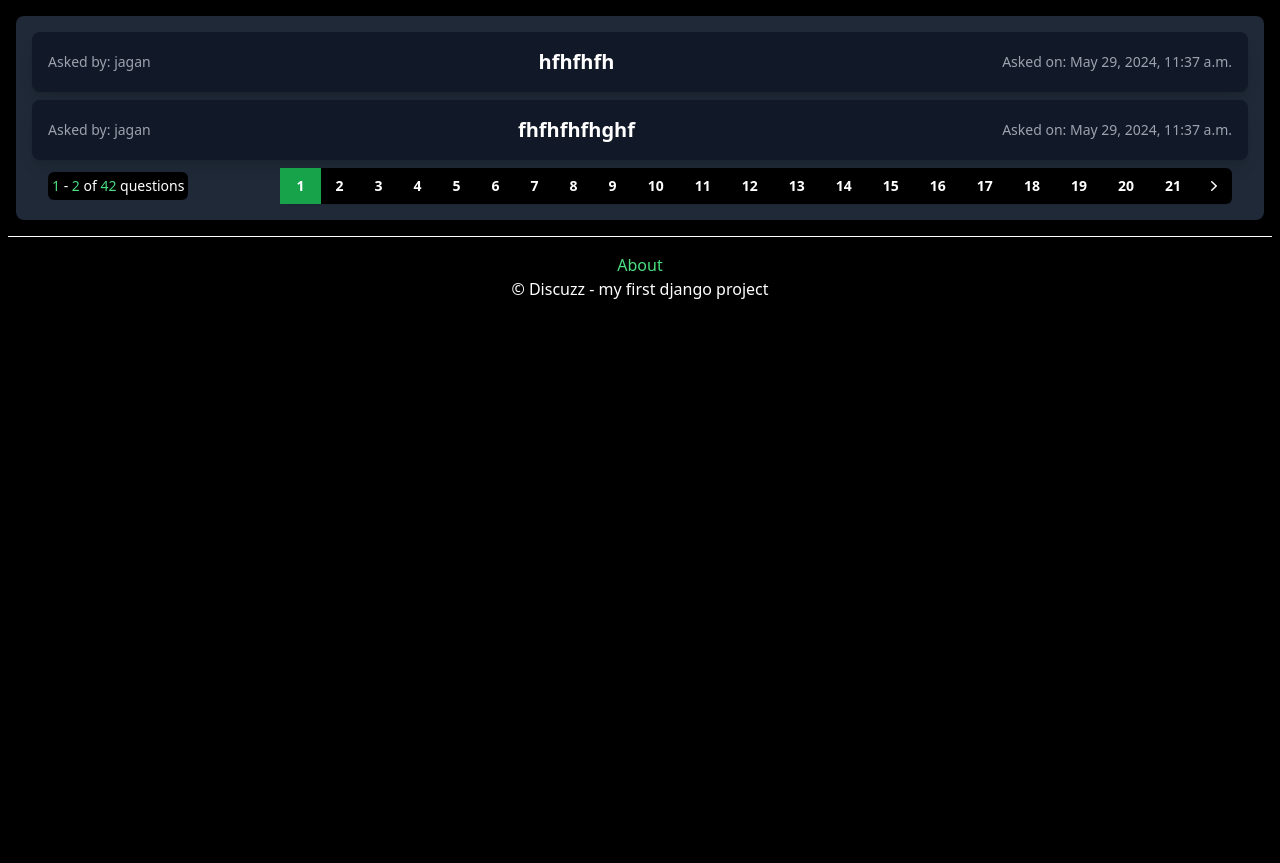
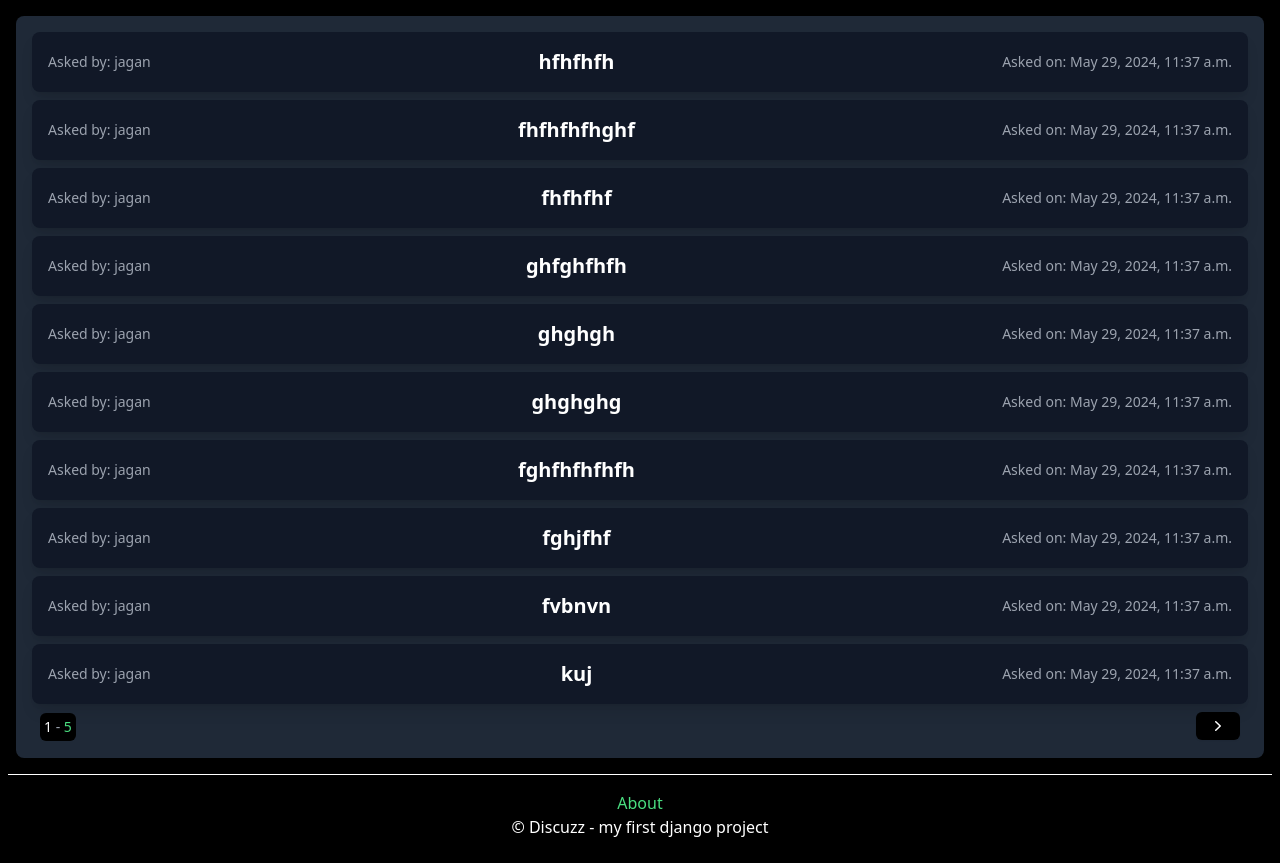
Before and after one commit to Jackgunnn/Discuzz, a Django app: page / in a window 1280 px wide. Shown: the part 57-920 px from the top of the page. Before the commit the page ends 356 px from the top, so only its background shows below. Run offline with Django 5.2, Linux system fonts and the light colour scheme; data comes from the database, SQL or seed files in the repository; both versions use the stored data as it was after the commit; some libraries are stand-ins or nearby versions.

Commit message:
added few changes - ui tweaks

```diff
--- a/templates/homepage_with_pagination.html
+++ b/templates/homepage_with_pagination.html
@@ -18,7 +18,7 @@
             {% endfor %}
 
             <!-- Pagination -->
-            <div class="flex items-center justify-between px-4 ">
+            <div class="flex items-center justify-between px-2 ">
             <div class="flex flex-1 justify-between sm:hidden">
                 {% if page_obj.has_previous %}
                     <a href="?page={{ page_obj.previous_page_number }}" class="bg-green-600 hover:bg-green-400 text-white font-bold py-1 px-2 border-b-4 border-green-700 hover:border-green-500 rounded">Previous</a>
@@ -29,19 +29,16 @@
             </div>
             <div class="hidden sm:flex sm:flex-1 sm:items-center sm:justify-between">
                 <div class="bg-black p-1 rounded-md">
-                    <p class="text-sm text-white">
-                        <span class="font-medium text-green-400">{{ page_obj.start_index }}</span>
+                    <p class="text-sm text-gray-400">
+                        <span class="font-medium text-white ">{{ page_obj.number }}</span>
                         -
-                        <span class="font-medium text-green-400">{{ page_obj.end_index }}</span>
-                        of
-                        <span class="font-medium text-green-400">{{ page_obj.paginator.count }}</span>
-                        questions
+                        <span class="font-medium text-green-400">{{ page_obj.paginator.num_pages }}</span>
                     </p>
                 </div>
                 <div>
                     <nav class="isolate inline-flex -space-x-px rounded-md bg-black shadow-sm" aria-label="Pagination">
                         {% if page_obj.has_previous %}
-                            <a href="?page={{ page_obj.previous_page_number }}" class="relative inline-flex items-center rounded-l-md px-2 py-2 text-white hover:bg-green-400">
+                            <a href="?page={{ page_obj.previous_page_number }}" class="relative inline-flex items-center rounded-l-md px-3 py-1 text-white hover:bg-green-400">
                                 <span class="sr-only">Previous</span>
                                 <svg class="h-5 w-5" viewBox="0 0 20 20" fill="currentColor" aria-hidden="true">
                                     <path fill-rule="evenodd" d="M12.79 5.23a.75.75 0 01-.02 1.06L8.832 10l3.938 3.71a.75.75 0 11-1.04 1.08l-4.5-4.25a.75.75 0 010-1.08l4.5-4.25a.75.75 0 011.06.02z" clip-rule="evenodd" />
@@ -49,16 +46,16 @@
                             </a>
                         {% endif %}
 
-                        {% for num in page_obj.paginator.page_range %}
-                            {% if page_obj.number == num %}
-                                <a href="?page={{ num }}" aria-current="page" class="relative z-10 inline-flex items-center bg-green-600 px-4 py-2 text-sm font-semibold text-white focus:z-20">{{ num }}</a>
-                            {% else %}
-                                <a href="?page={{ num }}" class="relative inline-flex items-center px-4 py-2 text-sm font-semibold text-white hover:bg-green-400 ">{{ num }}</a>
-                            {% endif %}
-                        {% endfor %}
+{#                        {% for num in page_obj.paginator.page_range %}#}
+{#                            {% if page_obj.number == num %}#}
+{#                                <a href="?page={{ num }}" aria-current="page" class="relative inline-flex items-center bg-green-600 px-3 py-1 text-sm font-semibold text-white">{{ num }}</a>#}
+{#                            {% else %}#}
+{#                                <a href="?page={{ num }}" class="relative inline-flex items-center px-3 py-1 text-sm font-semibold text-white hover:bg-green-400 ">{{ num }}</a>#}
+{#                            {% endif %}#}
+{#                        {% endfor %}#}
 
                         {% if page_obj.has_next %}
-                            <a href="?page={{ page_obj.next_page_number }}" class="relative inline-flex items-center rounded-r-md px-2 py-2 text-white hover:bg-green-400">
+                            <a href="?page={{ page_obj.next_page_number }}" class="relative inline-flex items-center rounded-r-md px-3 py-1 text-white hover:bg-green-400">
                                 <span class="sr-only">Next</span>
                                 <svg class="h-5 w-5" viewBox="0 0 20 20" fill="currentColor" aria-hidden="true">
                                     <path fill-rule="evenodd" d="M7.21 14.77a.75.75 0 01.02-1.06L11.168 10 7.23 6.29a.75.75 0 111.04-1.08l4.5 4.25a.75.75 0 010 1.08l-4.5 4.25a.75.75 0 01-1.06-.02z" clip-rule="evenodd" />
--- a/templates/user_profile.html
+++ b/templates/user_profile.html
@@ -7,7 +7,8 @@
                 <a href="{% url 'edit_profile' %}" class="no-underline hover:underline decoration-green-400">Edit Profile</a>
             </div>
             <div>
-                <h1 class="text-2xl text-green-400 font-bold">{{ user }}</h1>
+                <h1 class="text-2xl text-green-400 font-bold">{{ user.username }}</h1>
+                <h1 class="text-sm text-white">{{ user.email }}</h1>
             </div>
             <div>
                 <a href="{% url 'user_questions' %}" class="no-underline hover:underline decoration-green-400"><span class="bg-black p-2 rounded-lg ">Asked: {{ question_count }}</span></a>
--- a/users/views.py
+++ b/users/views.py
@@ -9,7 +9,7 @@ from django.core.paginator import Paginator
 
 def home1(request):
     questions = Question.objects.all().order_by("-asked_at")
-    paginator = Paginator(questions,2)
+    paginator = Paginator(questions,10)
     page_number = request.GET.get('page')
     page_obj = paginator.get_page(page_number)
     return render(request, 'homepage_with_pagination.html', {'page_obj':page_obj, 'questions':questions})
@@ -52,9 +52,10 @@ def logout(request):
 @login_required
 def user_profile(request):
     user_id = request.user.id
+    user = User.objects.get(id=user_id)
     question_count = Question.objects.filter(asked_by=user_id).count()
     answer_count = Answer.objects.filter(answered_by=user_id).count()
-    return render(request, 'user_profile.html', {"question_count": question_count, "answer_count": answer_count})
+    return render(request, 'user_profile.html', {"user": user,"question_count": question_count, "answer_count": answer_count})
 
 
 def edit_profile(request):
```
Also changed, not shown: db.sqlite3.
